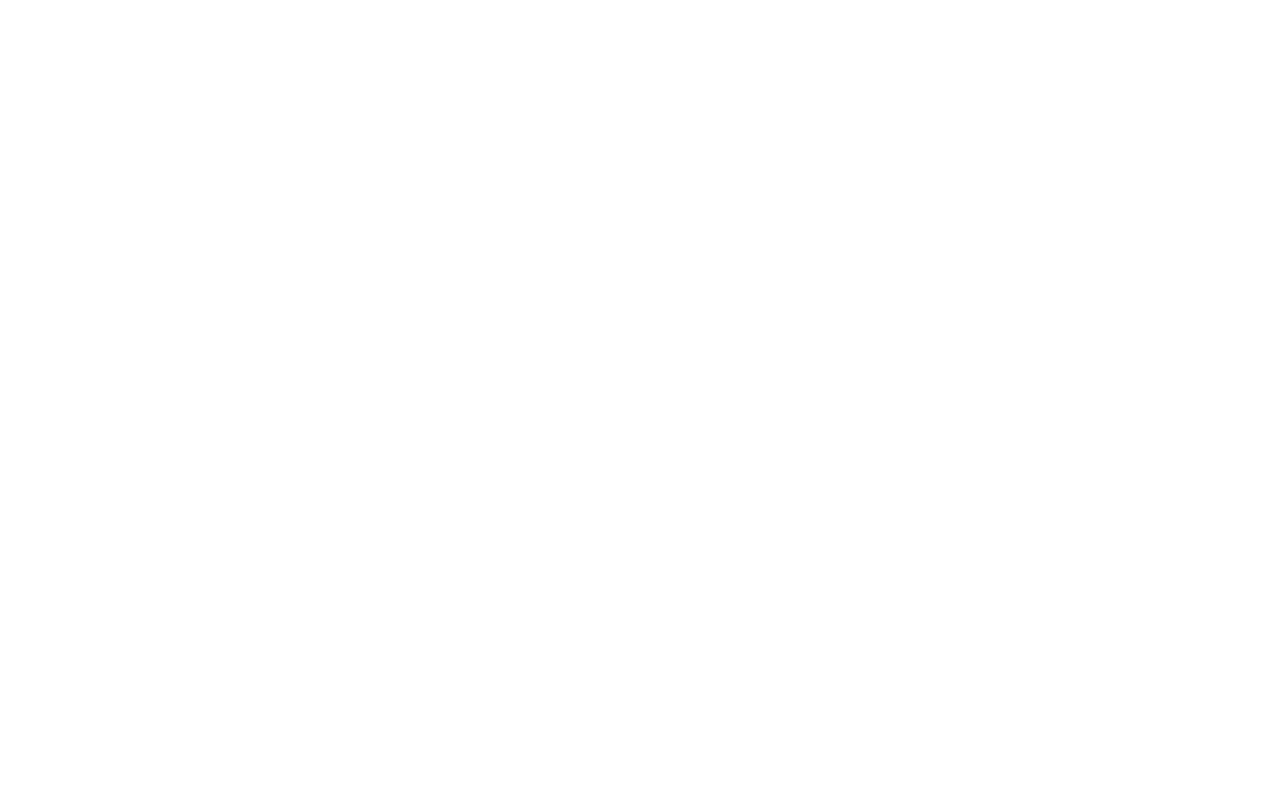
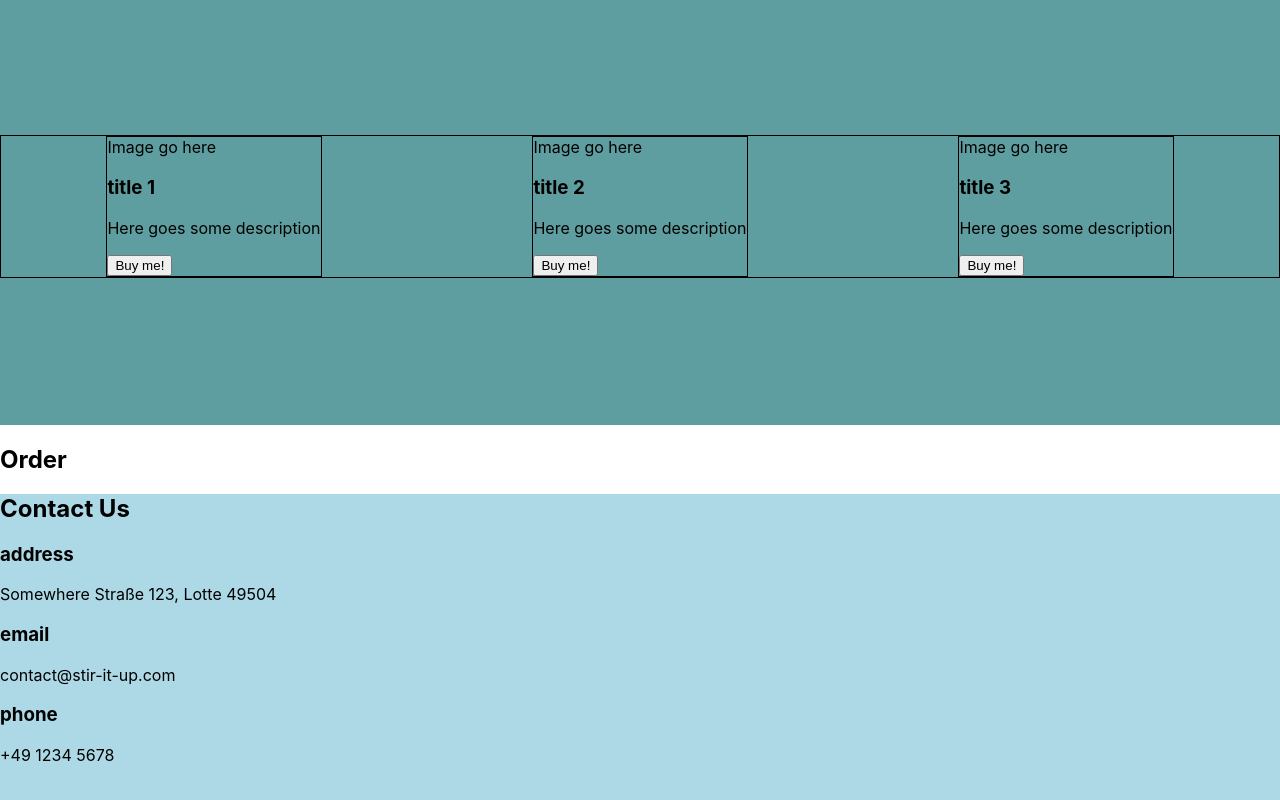
Before and after one commit to tkalejandro/hackathon-mongolia-restaurant, a Next.js app: page / in a window 1280 px wide. Shown: the part 506-1306 px from the top of the page. Before the commit the page ends 800 px from the top, so only its background shows below. Built offline with nearby package versions, Linux system fonts and the light colour scheme.

Commit message:
contact layout created, menu layout created. CSS media organized

```diff
--- /dev/null
+++ b/components/Footer.js
@@ -0,0 +1,24 @@
+import { restaurantInfo } from "../public/Data/restaurantInfo"
+import styles from '../styles/Home.module.css'
+
+const Footer = () => {
+    // Restaurant Info Data it will be looping automatic
+    let content = Object.entries(restaurantInfo).map((element, index) => {
+        return (
+            <div key={index}>
+                <h3>{element[0]}</h3>
+                <p>{element[1]}</p>
+            </div>
+        )
+    })
+
+    return(
+        <footer className={styles.footer}>
+            {/* slide 5 */}
+            <h2>Contact Us</h2>
+            {content}
+        </footer>
+    )
+}
+
+export default Footer
--- /dev/null
+++ b/components/Menu.js
@@ -0,0 +1,31 @@
+
+import styles from '../styles/Home.module.css'
+import { restaurantMenu } from '../public/Data/restaurantMenu'
+
+const Menu = () => {
+    //This will Loop all set menus that we want to put. No need to write more code.
+    //To add more menu, please go to Public > Data > restaurantMenu.js
+    let content = restaurantMenu.map((menu, index) => {
+        return(
+            <div key={index} className={styles.menuCard}>
+                <div>Image go here</div>
+                <h3>{menu.title}</h3>
+                <p>{menu.description}</p>
+                <button>Buy me!</button>
+            </div>
+        )
+    })
+
+    return(
+        <section className={styles.menuContainer}>
+          {/* slide 3 */}
+          <h2>Menu</h2>
+            <div className={styles.menuSetContainer}>
+                {content}
+            </div>
+
+        </section>
+    )
+}
+
+export default Menu
--- a/pages/index.js
+++ b/pages/index.js
@@ -1,5 +1,7 @@
 import Head from 'next/head'
 import Image from 'next/image'
+import Footer from '../components/Footer'
+import Menu from '../components/Menu'
 import styles from '../styles/Home.module.css'
 
 export default function Home() {
@@ -20,10 +22,7 @@
           {/* slide 2 */}
           <h2>About</h2>
         </section>
-        <section className={styles.menuContainer}>
-          {/* slide 3 */}
-          <h2>Menu</h2>
-        </section>
+        <Menu />
         <section className={styles.orderContainer}>
           {/* slide 4 */}
           <h2>Order</h2>
@@ -31,10 +30,7 @@
 
       </main>
 
-      <footer className={styles.footer}>
-        {/* slide 5 */}
-        <h2>Footer</h2>
-      </footer>
+      <Footer />
     </div>
   )
 }
--- /dev/null
+++ b/public/Data/restaurantInfo.js
@@ -0,0 +1,5 @@
+export const restaurantInfo = {
+    address: "Somewhere Straße 123, Lotte 49504",
+    email: "contact@stir-it-up.com",
+    phone: "+49 1234 5678"
+}
--- /dev/null
+++ b/public/Data/restaurantMenu.js
@@ -0,0 +1,17 @@
+export const restaurantMenu = [
+    {
+        title: "title 1",
+        img:"https://steamykitchen.com/wp-content/uploads/2017/04/mongolian-bbq-recipe-1791.jpg",
+        description: "Here goes some description"
+    },
+    {
+        title: "title 2",
+        img:"https://steamykitchen.com/wp-content/uploads/2017/04/mongolian-bbq-recipe-1791.jpg",
+        description: "Here goes some description"
+    },
+    {
+        title: "title 3",
+        img:"https://steamykitchen.com/wp-content/uploads/2017/04/mongolian-bbq-recipe-1791.jpg",
+        description: "Here goes some description"
+    }
+]
--- a/styles/Home.module.css
+++ b/styles/Home.module.css
@@ -1,7 +1,5 @@
-.container {
-  padding: 0 2rem;
-}
 
+/*All this CSS is for Mobile First. Please use devTools Samsung Galaxy Fold*/
 .main {
   /*min-height: 100vh;
   padding: 4rem 0;
@@ -17,8 +15,25 @@
   color: red
 }
 .menuContainer {
+
   /*some CSS*/
-  color: red
+  background: cadetblue;
+  width: 100vw;
+  height: 100vh;
+  display: flex;
+  flex-direction: column;
+  justify-content: space-around;
+  align-items: center;
+}
+.menuSetContainer{
+  border: 1px solid black;
+  width: 100%;
+  display: flex;
+  justify-content: space-around;
+}
+.menuCard {
+  border: 1px solid black;
+
 }
 .orderContainer {
   /*some CSS*/
@@ -26,10 +41,22 @@
 
 .footer {
   /*some CSS*/
+  width: 100vw;
+  height: 100vh;
+  background: lightblue;
 }
-@media (max-width: 600px) {
-  .grid {
-    width: 100%;
-    flex-direction: column;
-  }
+
+/*SMALL PHONES*/
+@media (min-width: 480px) {
+
 }
+
+/*TABLET*/
+@media (min-width: 780px) {
+
+}
+
+/*LAPTOP AND MORE*/
+@media (min-width: 1080px) {
+
+}
```
